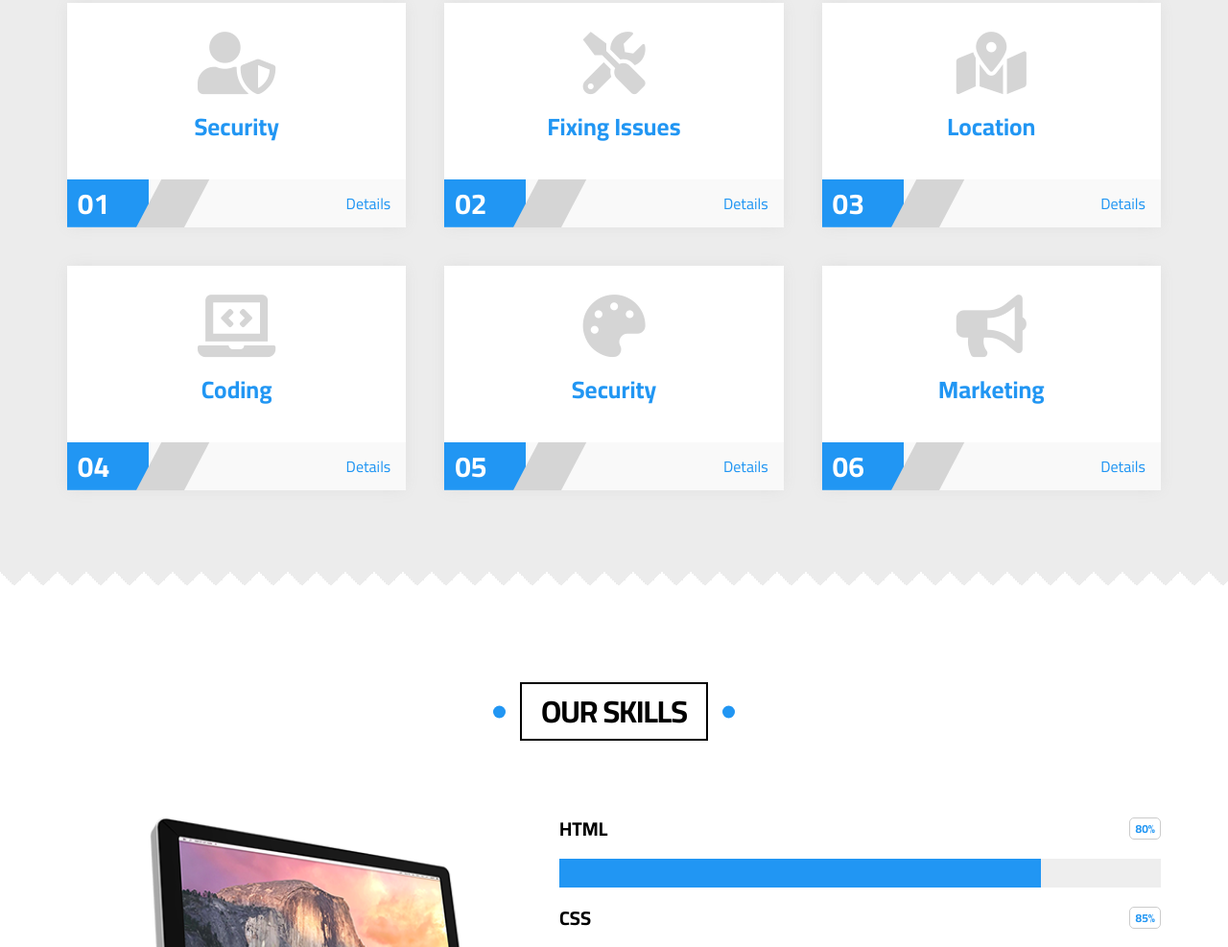
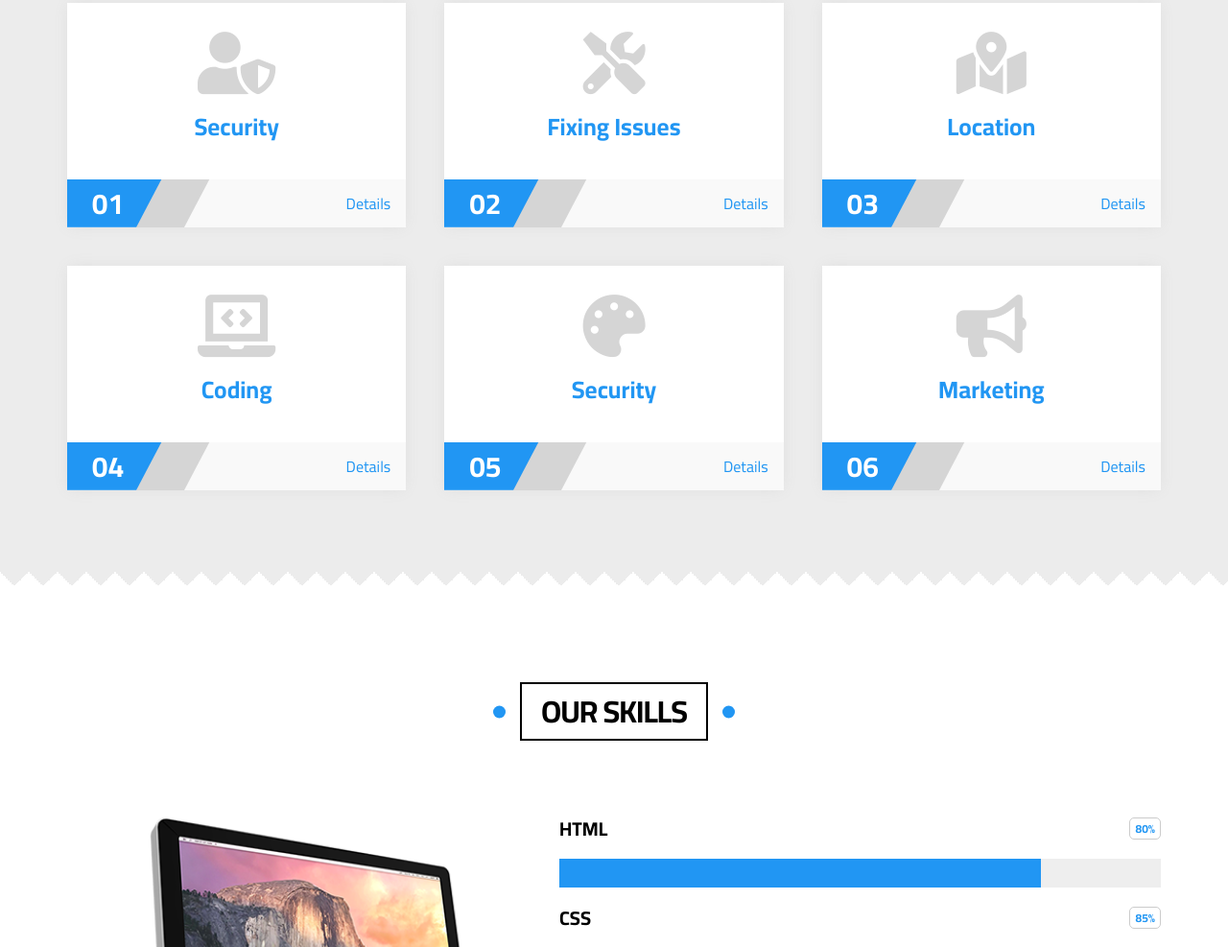
Before and after one commit to Alex-Programming/Elzero-Template-Three, a plain HTML site: page index.html in a window 1280 px wide. Shown: the part 6873-7860 px from the top of the page at 96% size. Drawn offline with Linux system fonts and the light colour scheme.

Commit message:
Update main.css

```diff
--- a/CSS/main.css
+++ b/CSS/main.css
@@ -683,7 +683,7 @@ header .nav li .menu a:hover::before {
     background-color: var(--mainColor1);
     color: var(--mainColor5);
     height: 100%;
-    width: 85px;
+    width: 115px;
     display: grid;
     align-content: center;
     font-weight: 600;
```
